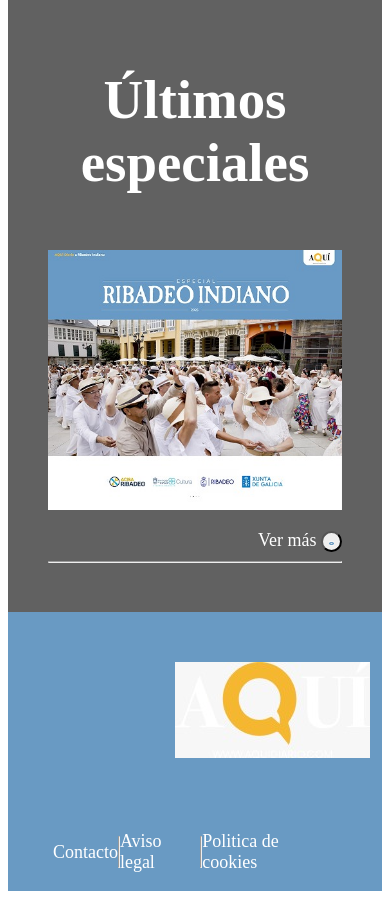
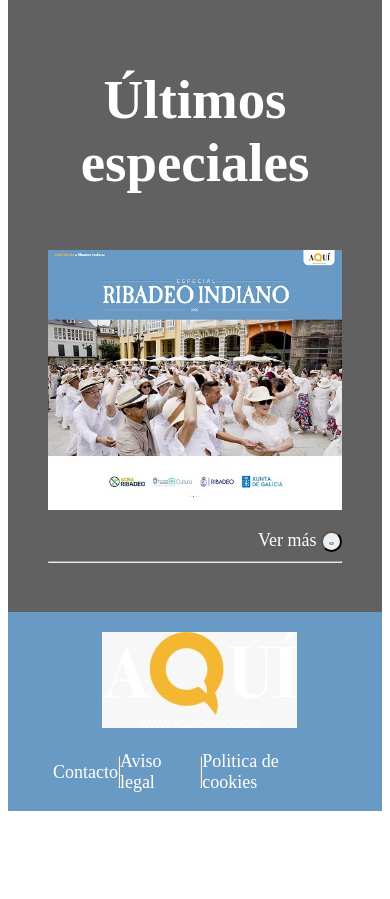
Before and after one commit to deivs35/maquetacion_2, a plain HTML site: page index.html in a window 390 px wide. Shown: the part 1733-2632 px from the top of the page. After the commit the page ends 2552 px from the top, so only its background shows below. Drawn offline with Linux system fonts and the light colour scheme.

Commit message:
finalizacion quinta section movil

```diff
--- a/style.css
+++ b/style.css
@@ -210,10 +210,27 @@ h2 {
     display: flex;
 }
 
+@media (max-width: 768px) {
+    .section-5 {
+        justify-content: center;
+        align-items: center;
+        flex-direction: column;
+            }
+}
+
 .section-5 figure {
     width: 24%;
     padding: 50px 0px 50px 50px;
     margin: 0px
+}
+
+@media (max-width: 830px) {
+    .section-5 figure {
+       width: 50%;
+       justify-content: end;
+       padding: 0px;
+       margin-top: 20px;
+    }
 }
 
 .section-5 div {
@@ -229,10 +246,3 @@ h2 {
 .section-5 div hr {
     height: 30px;
 }
-
-@media (max-width: 768px) {
-    .section-5 {
-        flex-direction: column;
-        align-items: center;
-    }
-}
```
Also changed, not shown: index.html (+0 -2 lines).
